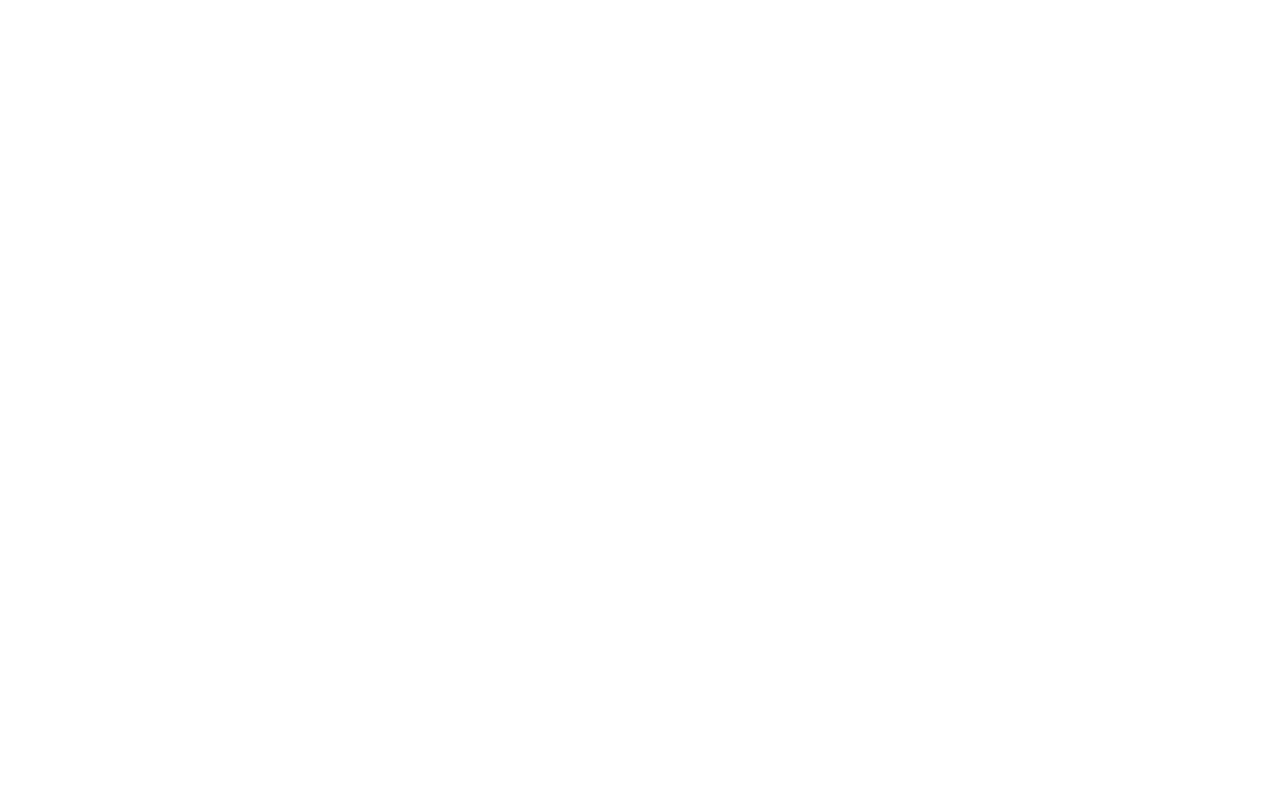
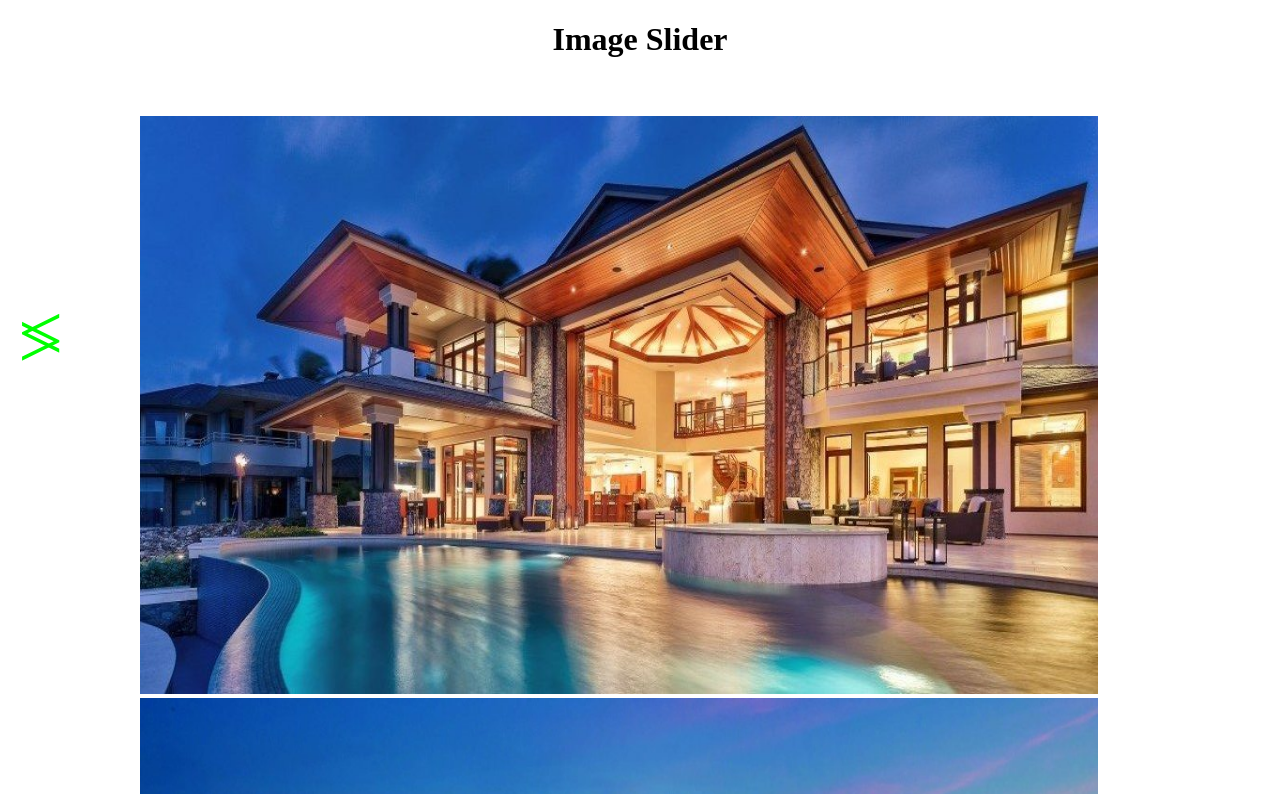
Before and after one commit to Fenix890/js-imageslider, a plain HTML site: page index.html in a window 1280 px wide. Shown: the top 794 px of the page. Drawn offline with Linux system fonts and the light colour scheme.

Commit message:
Create HTML structure and CSS presentation

```diff
--- a/css/styles.sass
+++ b/css/styles.sass
@@ -0,0 +1,37 @@
+h1
+    text-align: center
+    font-weight: bold
+
+.wrapper
+    max-width: 1000px
+    position: relative
+    margin: auto
+
+.slides img
+    width: 100%
+
+img
+    width: 958px
+    height: 578px
+
+.btn1
+    position: absolute
+    top: 36%
+    left: 5
+
+.btn2
+    position: absolute
+    top: 37%
+    right: 5
+
+#btnl
+    border-radius: 30px
+    font-size: 80px
+    padding: 10px
+    color: lime
+
+#btnr
+    border-radius: 30px
+    font-size: 80px
+    padding: 10px
+    color: lime
--- a/index.html
+++ b/index.html
@@ -0,0 +1,31 @@
+<!DOCTYPE html>
+<html lang="en">
+<head>
+    <meta charset="utf-8">
+    <meta name="description" content="Image Slider in JS">
+    <meta name="viewport" content="width=device-width, initial-scale=1">
+    <link rel="stylesheet" type="text/css" href="css/styles.css">
+    <title>Image Slider</title>
+</head>
+<body>
+    <h1> Image Slider</h1>
+    <br>
+    <br>
+
+    <div class="wrapper">
+        <img class="slides" src="img/house1.jpg">
+        <img class="slides" src="img/house2.jpg">
+        <img class="slides" src="img/house3.jpg">
+        <img class="slides" src="img/house4.png">
+        <img class="slides" src="img/house5.jpg">
+        <img class="slides" src="img/house6.jpg">
+        <img class="slides" src="img/house7.jpg">
+    </div>
+
+    <a class="btn1" onclick="plusDivs(-1)"><span id="btnl">&lt;</span></a>
+    <a class="btn2" onclick="plusDivs(-1)"><span id="btnr">&gt;</span></a>
+
+    <!--JavaScript-->
+    <script src="js/script.js"></script>
+</body>
+</html>
```
Also changed, not shown: css/styles.css, 1 other file.
